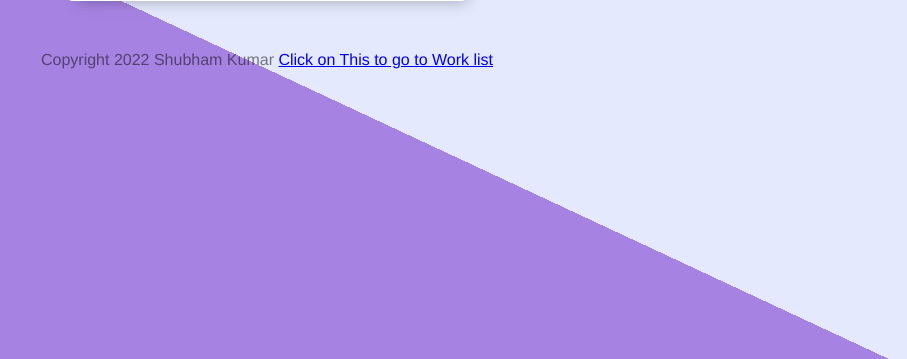
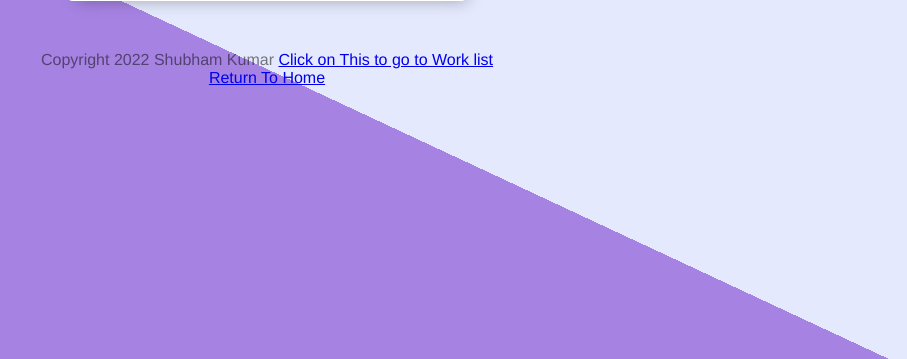
Before and after one commit to shubhamkr3011/To_Do_List, a Node server app: page / in a window 1280 px wide. Shown: the part 431-790 px from the top of the page, without its empty margins (373-1280 px from the left). Run offline with Node 20, Linux system fonts and the light colour scheme.

Commit message:
Modified the footer to return to home

```diff
--- a/views/footer.ejs
+++ b/views/footer.ejs
@@ -2,5 +2,7 @@
 <footer>
     Copyright 2022 Shubham Kumar
     <a href="https://to-do-list-6bec.onrender.com/work">Click on This to go to Work list</a>
+    <br>
+    <a href="https://to-do-list-6bec.onrender.com">Return To Home</a>
 </footer>
 </html>
```
